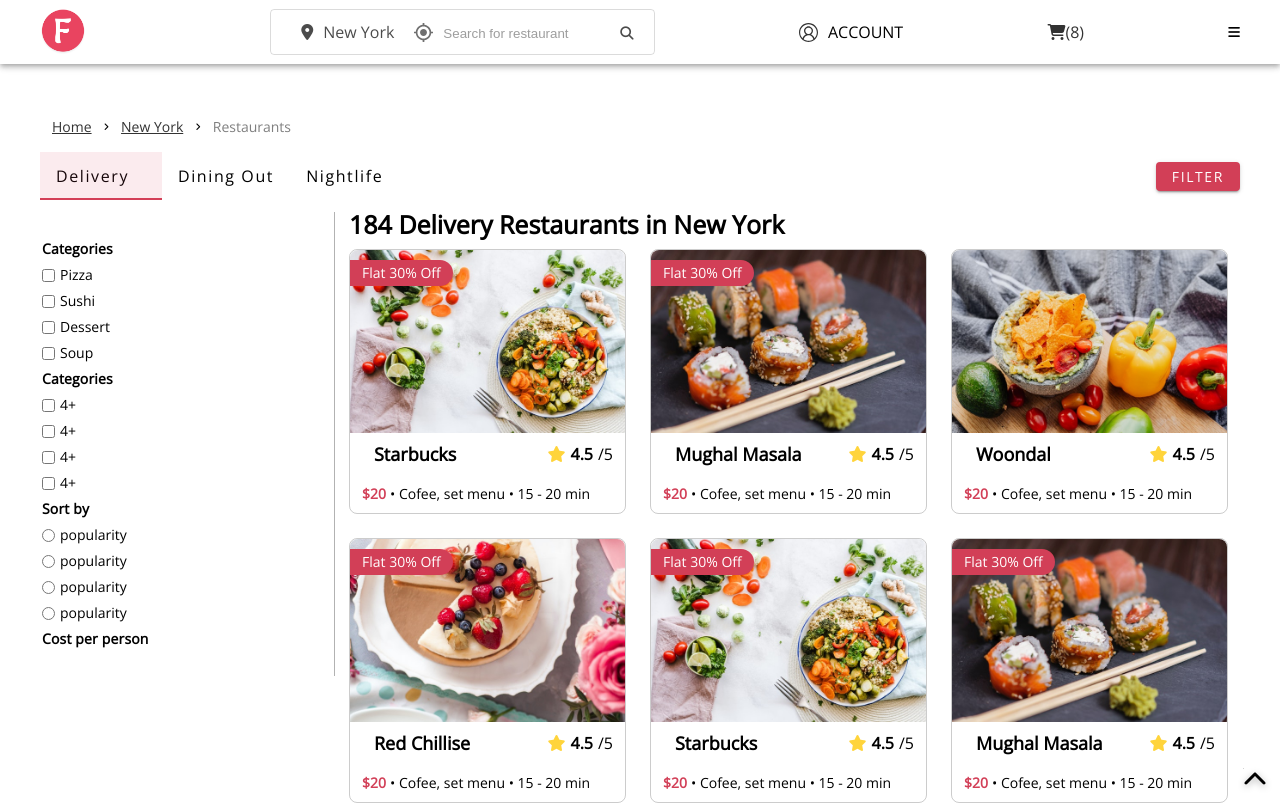
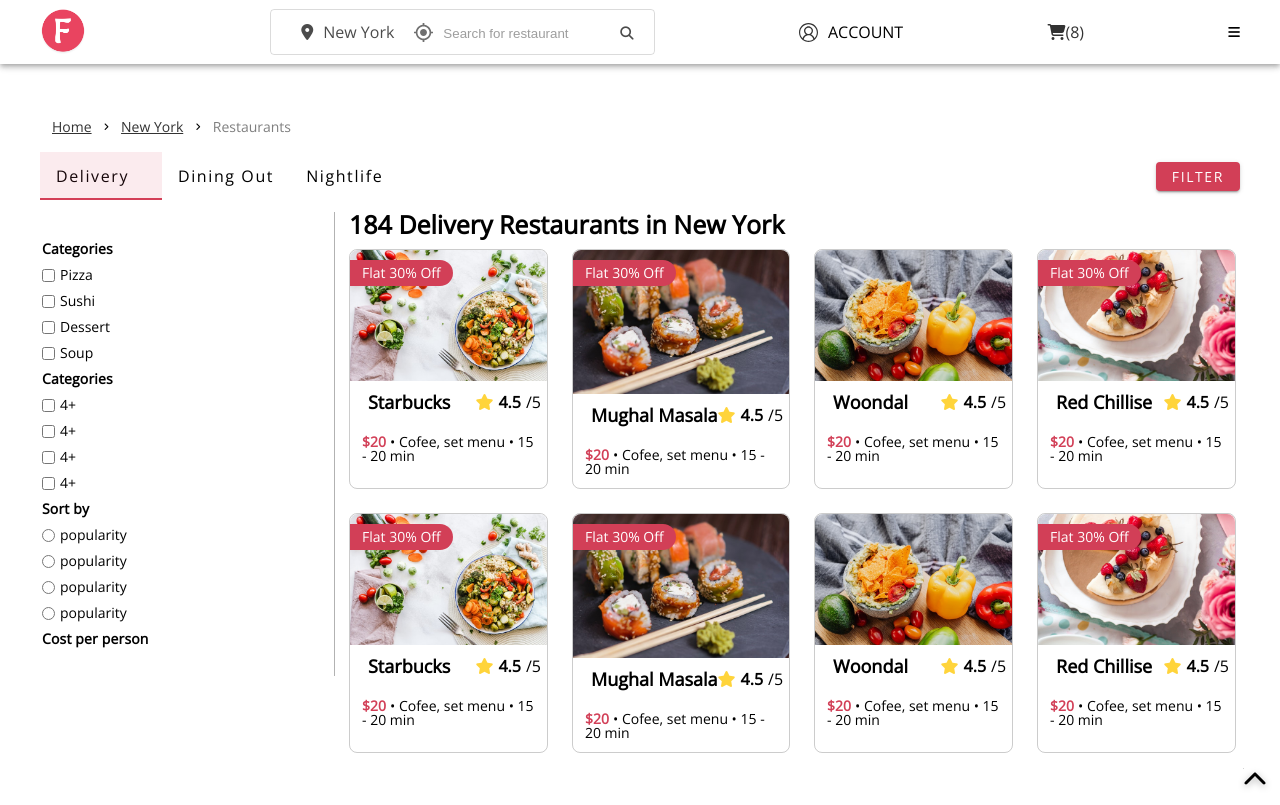
Before and after one commit to smallguo0925/foodhubtry, a Vue app: page /ResturantTwoColumn in a window 1280 px wide. Shown: the top 805 px of the page. Built offline with nearby package versions, Linux system fonts and the light colour scheme; what view-ui-plus would draw is missing.

Commit message:
用flex:1撐開row

```diff
--- a/src/assets/scss/components/productCard.scss
+++ b/src/assets/scss/components/productCard.scss
@@ -5,6 +5,7 @@
     gap: 16px;
     max-width: 275px;
     margin: 12px;
+    flex: 1 1 auto;
     .tags{
         position: absolute;
         top: 10px;
@@ -32,7 +33,10 @@
         display: flex;
         justify-content: space-between;
         align-items: center;
-        padding: 12px;
+        padding: 12px 6px;
+        white-space: nowrap;
+        overflow: hidden;
+        text-overflow: ellipsis;
         h2{
             font-size: 18px;
             color: $black;
--- a/src/assets/scss/mixin/_mixin.scss
+++ b/src/assets/scss/mixin/_mixin.scss
@@ -35,6 +35,7 @@
         @for $i from 1 through $col {
             .col-#{$b}-#{$i} {
                 width: calc(100% / $col) * $i;
+
             }
         }
     }
--- a/src/assets/scss/page/ResturantTwoColumn.scss
+++ b/src/assets/scss/page/ResturantTwoColumn.scss
@@ -143,6 +143,9 @@
 
                     padding: 0 12px;
                     flex: 1 0 ;
+                    .popularCard{
+                        flex: 1;
+                    }
                     .showCategories{
                         display: flex;
                         gap: 10px;
```
